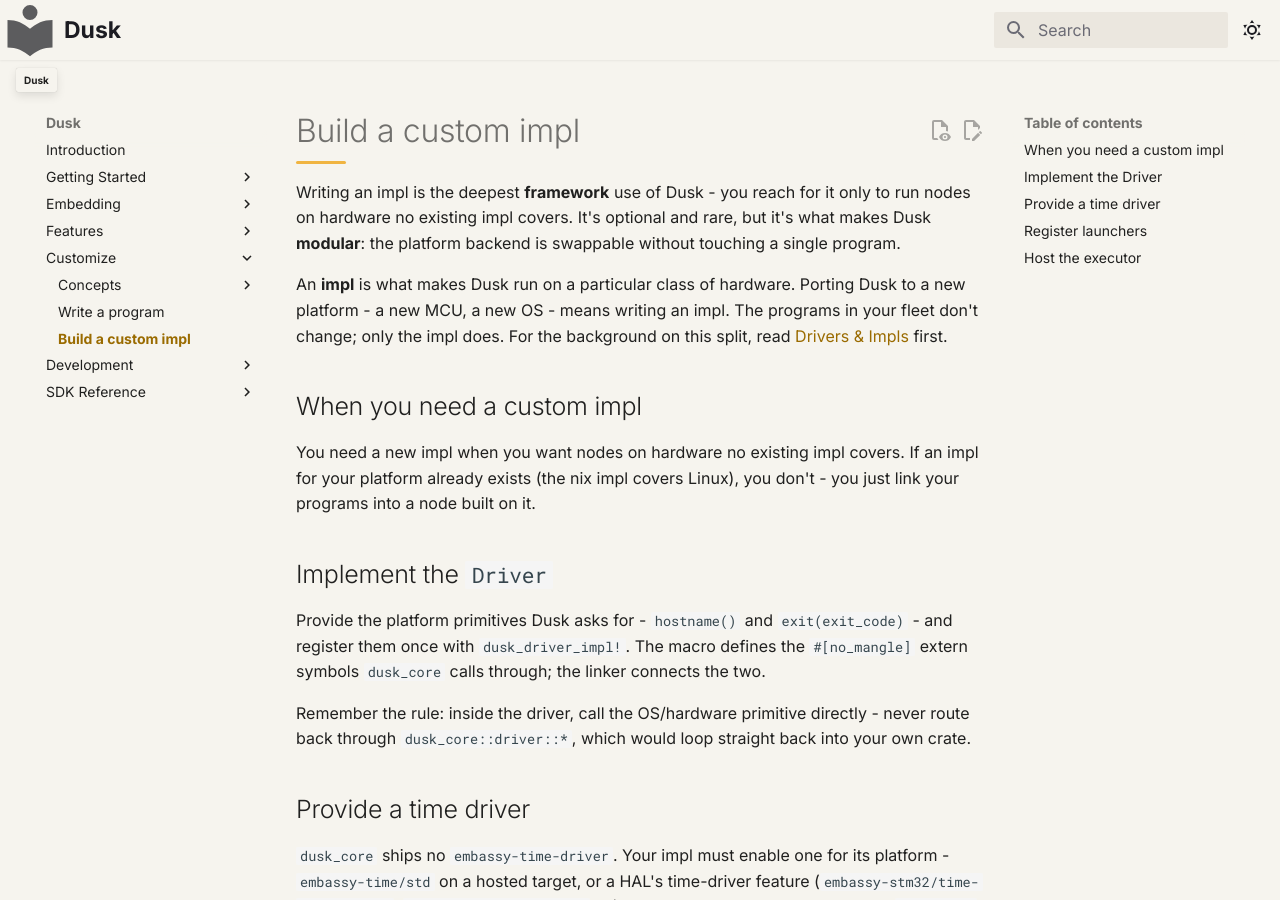
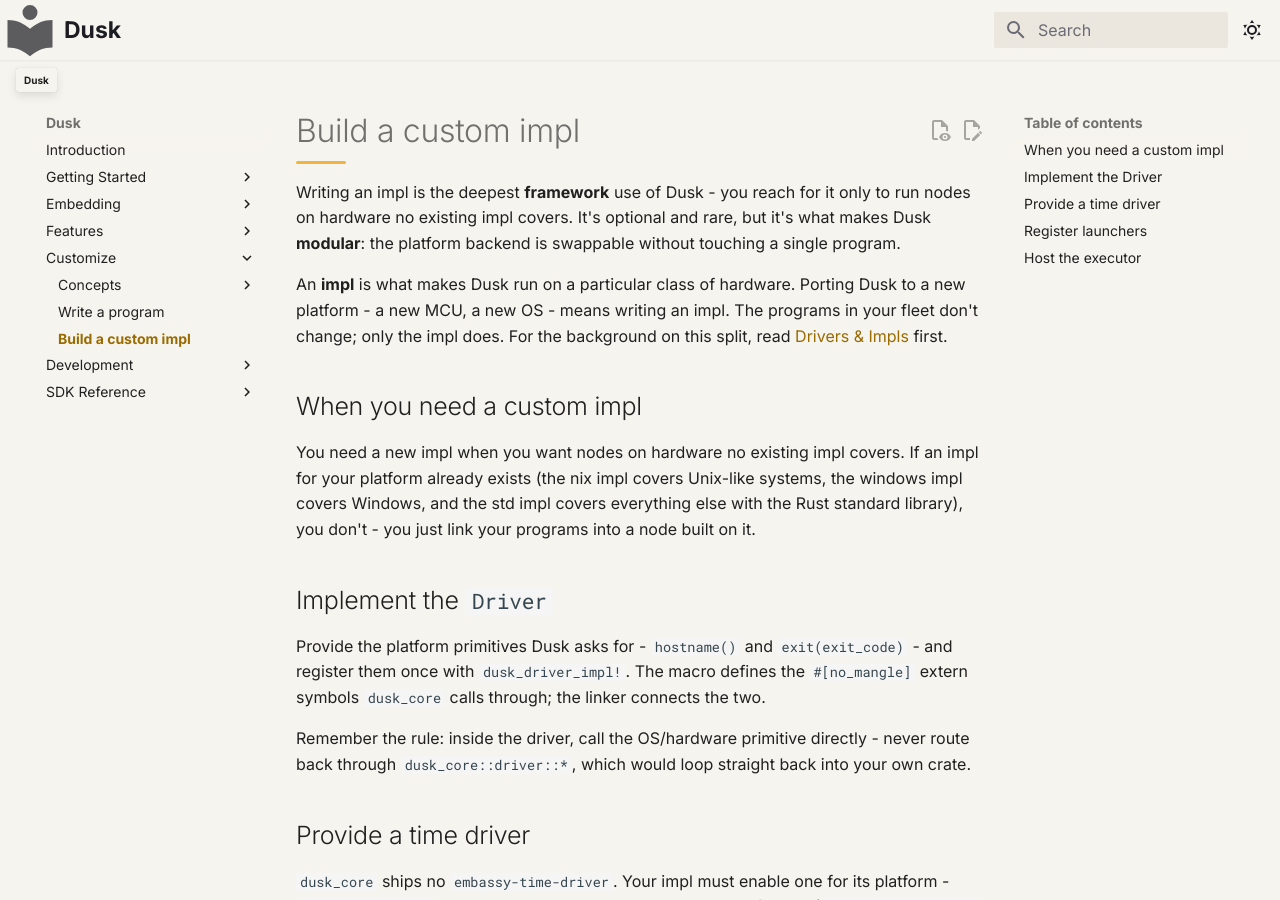
Before and after one commit to tomerze/dusk, an MkDocs documentation site: the page built from docs/docs/getting-started/guides/custom-impl.md, in a window 1280 px wide and 900 px high. Built offline with MkDocs 1.6.1 and Material for MkDocs 9.7.7, drawn with Linux system fonts in a browser that asks for light colours; comment, search, counter and statistics services are not loaded.

Commit message:
Update docs for the windows and std impls alongside nix
The docs knew one impl and called it the Linux impl, which was wrong twice over: nix covers every Unix-like target, not Linux alone, and it is no longer the only one. The crate reference gains a row each for the Windows and the std impl, and the guides say which impl a platform falls to.

```diff
--- a/docs/docs/getting-started/guides/custom-impl.md
+++ b/docs/docs/getting-started/guides/custom-impl.md
@@ -13,8 +13,10 @@ read [Drivers & Impls](../concepts/drivers-and-impls.md) first.
 ## When you need a custom impl
 
 You need a new impl when you want nodes on hardware no existing impl covers. If
-an impl for your platform already exists (the nix impl covers Linux), you don't -
-you just link your programs into a node built on it.
+an impl for your platform already exists (the nix impl covers Unix-like systems,
+the windows impl covers Windows, and the std impl covers everything else
+with the Rust standard library), you don't - you just link your programs into a
+node built on it.
 
 ## Implement the `Driver`
 
```
Also changed, not shown: docs/docs/getting-started/guides/embed.md (+1 -1 lines), docs/docs/getting-started/guides/run-a-node.md (+1 -1 lines), docs/docs/sdk-reference/crates.md (+3 -1 lines).
